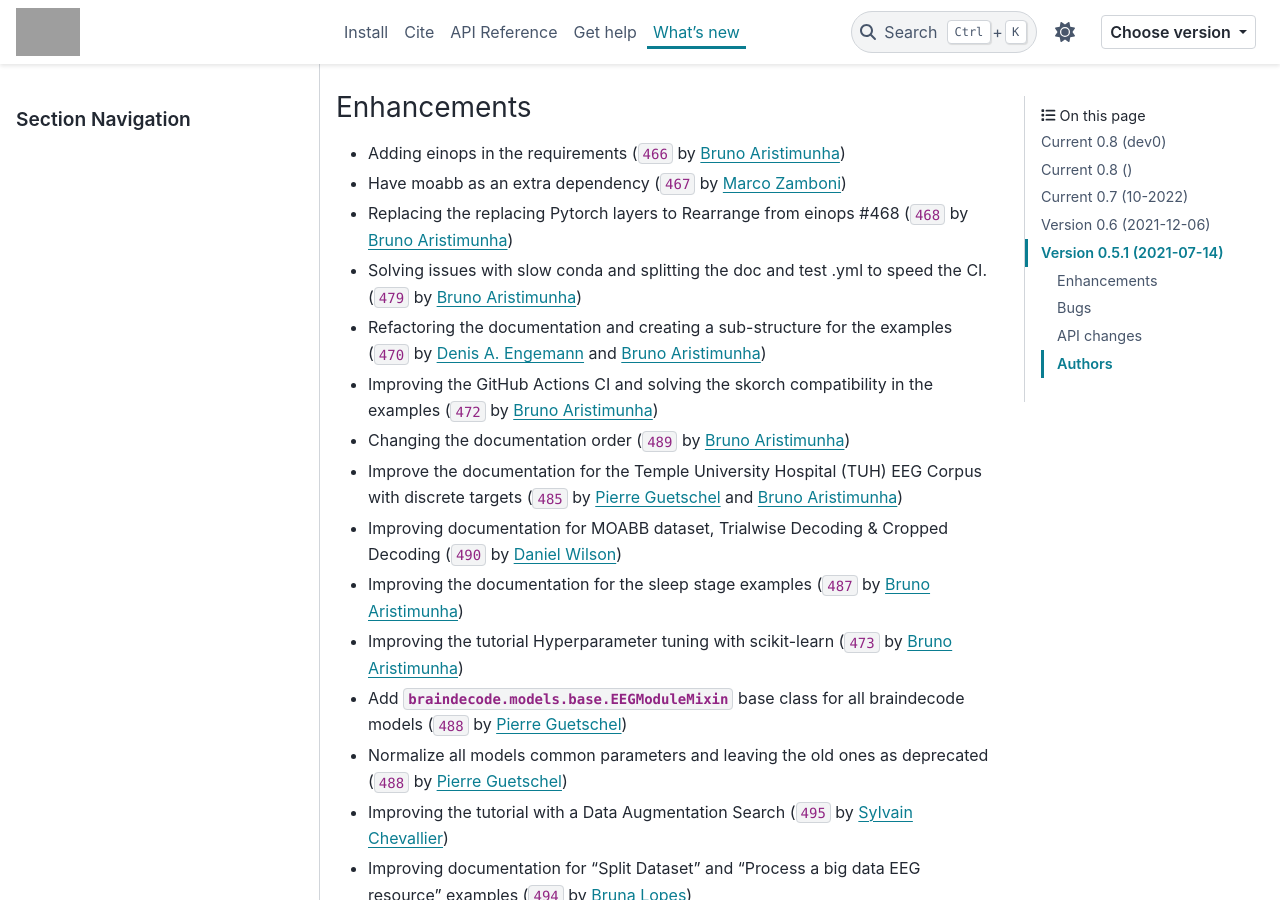
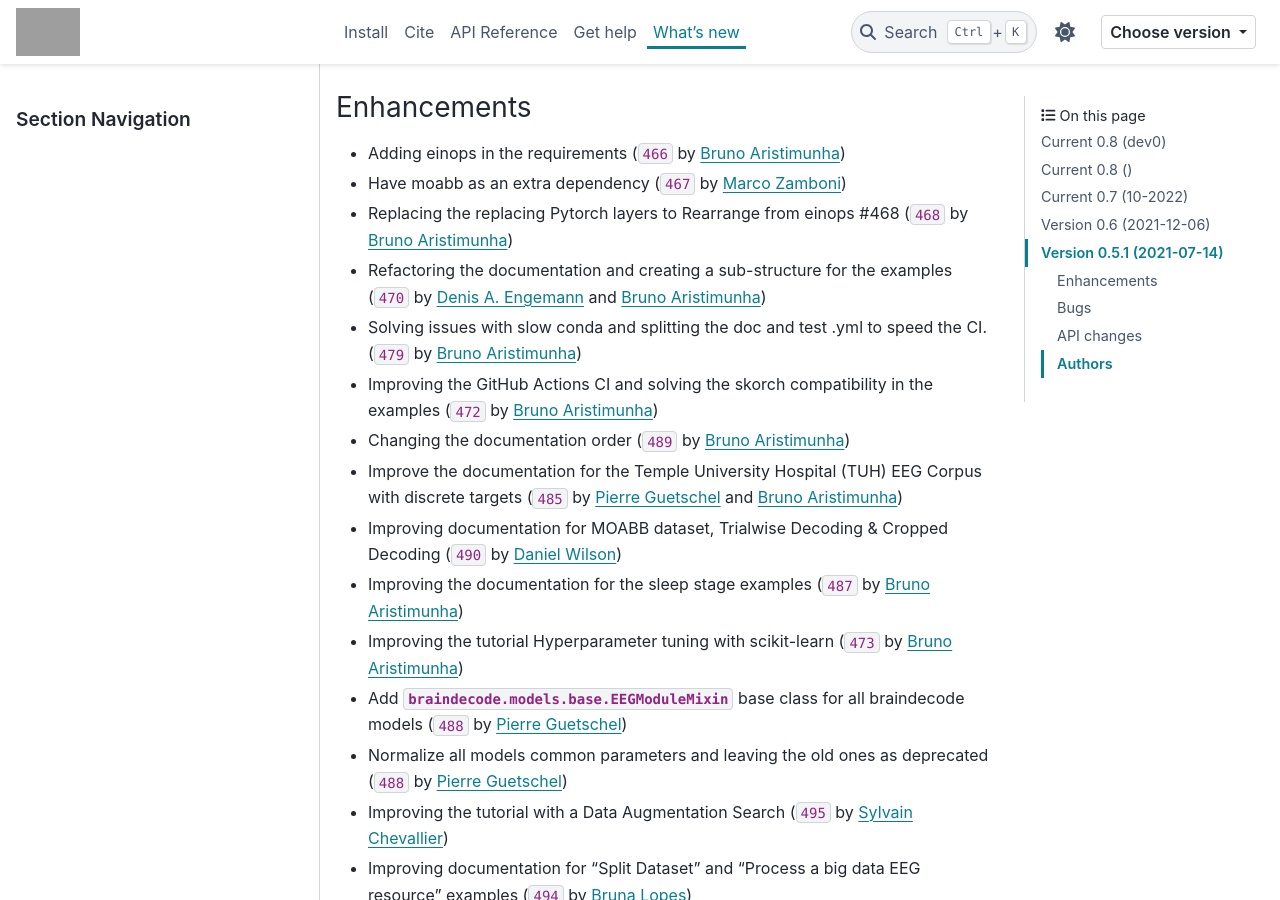
Before and after one commit to braindecode/braindecode, a Sphinx documentation site: the page built from docs/whats_new.rst, in a window 1280 px wide and 900 px high, scrolled down 378 px. Built offline with Sphinx 7.4.7 and the PyData theme 0.15.4, drawn with Linux system fonts in a browser that asks for light colours; pages that are not in the unit, such as notebooks, are missing from menus; comment, search, counter and statistics services are not loaded; cross-references to code outside the pages are shown as plain code; grey boxes are pictures that could not be loaded.

Commit message:
Updanting the adding your model

```diff
--- a/docs/whats_new.rst
+++ b/docs/whats_new.rst
@@ -25,8 +25,8 @@ Enhancements
 - Adding einops in the requirements (:gh:`466` by `Bruno Aristimunha`_)
 - Have moabb as an extra dependency (:gh:`467` by `Marco Zamboni`_)
 - Replacing the replacing Pytorch layers to Rearrange from einops #468  (:gh:`468` by `Bruno Aristimunha`_)
+- Refactoring the documentation and creating a sub-structure for the examples (:gh:`470` by `Denis A. Engemann`_ and `Bruno Aristimunha`_)
 - Solving issues with slow conda and splitting the doc and test .yml to speed the CI. (:gh:`479` by `Bruno Aristimunha`_)
-- Refactoring the documentation and creating a sub-structure for the examples (:gh:`470` by `Denis A. Engemann`_ and `Bruno Aristimunha`_)
 - Improving the GitHub Actions CI and solving the skorch compatibility in the examples (:gh:`472` by `Bruno Aristimunha`_)
 - Changing the documentation order (:gh:`489` by `Bruno Aristimunha`_)
 - Improve the documentation for the Temple University Hospital (TUH) EEG Corpus with discrete targets (:gh:`485` by `Pierre Guetschel`_ and `Bruno Aristimunha`_)
```
Also changed, not shown: 1 other file.
